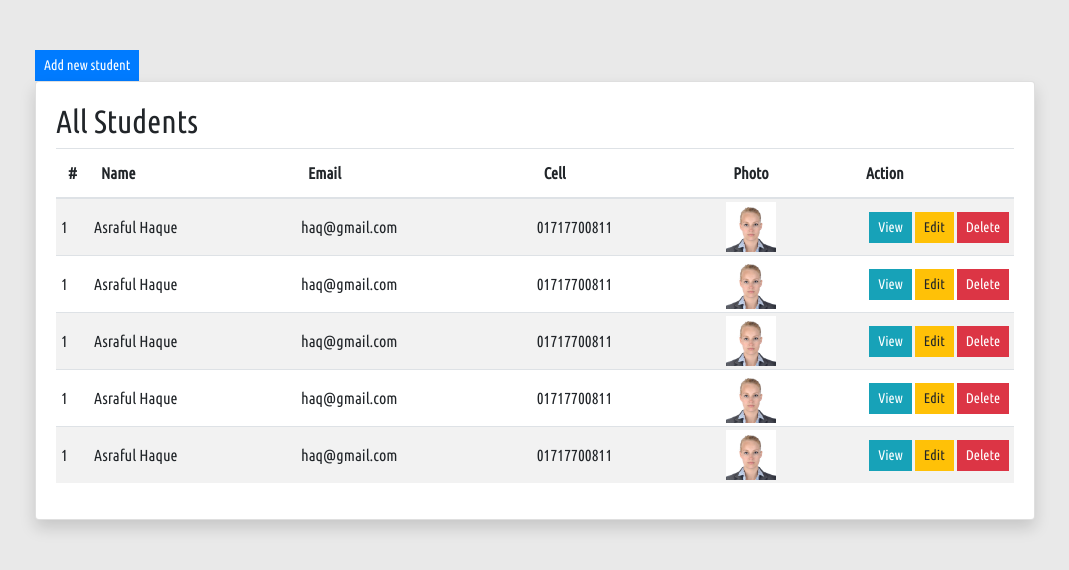
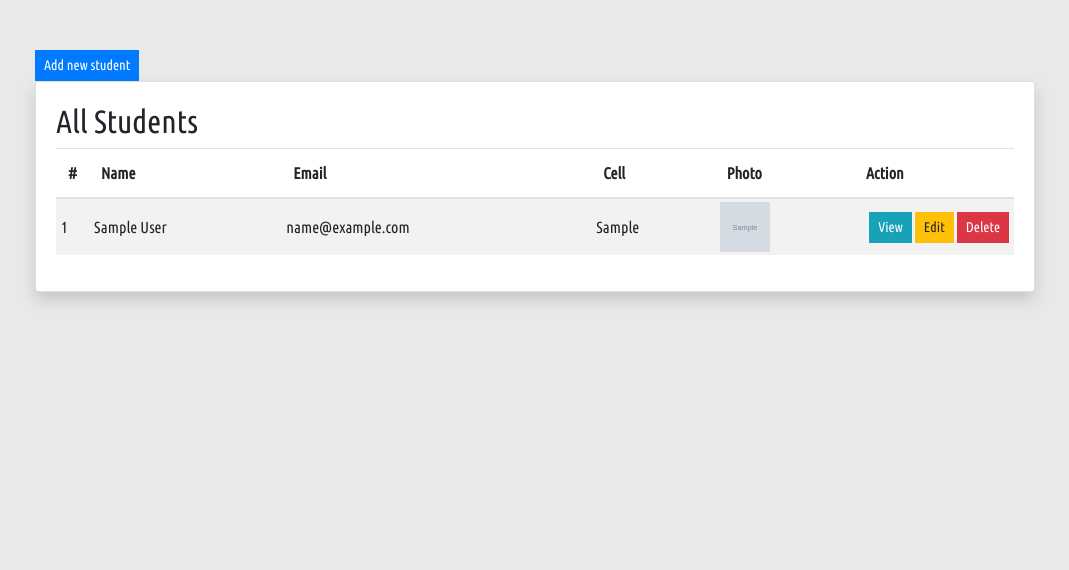
Before and after one commit to developer-siam/ajax-crud, a PHP site: page / in a window 1280 px wide. Shown: the top 570 px of the page, without its empty margins (105-1174 px from the left). Run offline with PHP 8.4, Linux system fonts and the light colour scheme; tables that the repository leaves empty or names only in its code hold one stand-in row (values such as "Sample post"); grey boxes marked "Sample" are stand-in pictures.

Commit message:
show all student's data done

```diff
--- a/assets/js/custom.js
+++ b/assets/js/custom.js
@@ -16,7 +16,7 @@
 		});
 
 		/**
-		 * receive value from student modal
+		 * student add and show
 		 */
 		$('form#student_add_form').submit(function(event){
 			event.preventDefault();
@@ -25,11 +25,15 @@
 			let cell = $('input[name="cell"]').val();
 
 			//file value
-			// let photo = $('input[name="email"]').val();
+			let photo = $('input[name="email"]').val();
 
+			//form validation
 			if (name=='' || email=='' || cell=='') {
 				$('.mess').html('<p class="alert alert-danger" >all fields are required<button class="close" data-dismiss="alert">&times;</button></p>');
 			}else{
+				/**
+				 * ajax request for add student's values into Database student table
+				 */
 				$.ajax({
 					url : 'inc/ajax/add_student.php',
 					data : new FormData(this),
@@ -37,21 +41,40 @@
 					contentType : false,
 					processData : false,
 					success : function(data){
+						//reset modal page
 						$('form#student_add_form')[0].reset();
+						//hide modal page
 						$('#student_add_modal').modal('hide');
+						//show a confirmation message on the student table
 						$('div.message').html(data);
+
+						/**
+						 * show all student
+						 */
+
+						showAllStudent();
+
 					}
 				});
 			}
+		});
 
 
 
 
+		/**
+		 * a function for get student's information and show it on the table
+		*/
 
+		function showAllStudent(){
+			$.ajax({
+			url :'inc/ajax/all_student.php',
+			success : function(data){
+				$('tbody#all_student').html(data);
+			}
 		});
-
-
-
+		}
+		showAllStudent();
 
 
 
--- /dev/null
+++ b/inc/ajax/all_student.php
@@ -0,0 +1,28 @@
+<?php
+	require_once "../../app/db.php";
+	require_once "../../app/function.php";
+
+
+	/**
+	 * student's value receive from database table
+	 */
+	$sql="SELECT * FROM students ORDER BY id DESC";
+	$data= $connection -> query($sql);
+	$i=1;
+
+	while ($fdata=$data -> fetch_assoc()):
+?>
+
+<tr>
+	<td><?php echo $i; $i++; ?></td>
+	<td><?php echo $fdata['name']; ?></td>
+	<td><?php echo $fdata['email']; ?></td>
+	<td><?php echo $fdata['cell']; ?></td>
+	<td><img src="img/students/<?php echo $fdata['photo']; ?>" alt=""></td>
+	<td>
+		<a id="single_show" class="btn btn-sm btn-info" href="#">View</a>
+		<a class="btn btn-sm btn-warning" href="#">Edit</a>
+		<a class="btn btn-sm btn-danger" href="#">Delete</a>
+	</td>
+</tr>
+<?php endwhile; ?>
--- a/index.php
+++ b/index.php
@@ -93,6 +93,8 @@
 		</div>
 	</div>
 
+
+	<!-- all student table -->
 	<div class="wrap-table ">
 		<a id="student_show" class="btn btn-primary btn-sm" href="#">Add new student</a>
 		<div class="card shadow">
@@ -112,67 +114,9 @@
 							<th>Action</th>
 						</tr>
 					</thead>
-					<tbody>
-						<tr>
-							<td>1</td>
-							<td>Asraful Haque</td>
-							<td>haq@gmail.com</td>
-							<td>01717700811</td>
-							<td><img src="assets/media/img/pp_photo/istockphoto-615279718-612x612.jpg" alt=""></td>
-							<td>
-								<a id="single_show" class="btn btn-sm btn-info" href="#">View</a>
-								<a class="btn btn-sm btn-warning" href="#">Edit</a>
-								<a class="btn btn-sm btn-danger" href="#">Delete</a>
-							</td>
-						</tr>
-						<tr>
-							<td>1</td>
-							<td>Asraful Haque</td>
-							<td>haq@gmail.com</td>
-							<td>01717700811</td>
-							<td><img src="assets/media/img/pp_photo/istockphoto-615279718-612x612.jpg" alt=""></td>
-							<td>
-								<a class="btn btn-sm btn-info" href="#">View</a>
-								<a class="btn btn-sm btn-warning" href="#">Edit</a>
-								<a class="btn btn-sm btn-danger" href="#">Delete</a>
-							</td>
-						</tr>
-						<tr>
-							<td>1</td>
-							<td>Asraful Haque</td>
-							<td>haq@gmail.com</td>
-							<td>01717700811</td>
-							<td><img src="assets/media/img/pp_photo/istockphoto-615279718-612x612.jpg" alt=""></td>
-							<td>
-								<a class="btn btn-sm btn-info" href="#">View</a>
-								<a class="btn btn-sm btn-warning" href="#">Edit</a>
-								<a class="btn btn-sm btn-danger" href="#">Delete</a>
-							</td>
-						</tr>
-						<tr>
-							<td>1</td>
-							<td>Asraful Haque</td>
-							<td>haq@gmail.com</td>
-							<td>01717700811</td>
-							<td><img src="assets/media/img/pp_photo/istockphoto-615279718-612x612.jpg" alt=""></td>
-							<td>
-								<a class="btn btn-sm btn-info" href="#">View</a>
-								<a class="btn btn-sm btn-warning" href="#">Edit</a>
-								<a class="btn btn-sm btn-danger" href="#">Delete</a>
-							</td>
-						</tr>
-						<tr>
-							<td>1</td>
-							<td>Asraful Haque</td>
-							<td>haq@gmail.com</td>
-							<td>01717700811</td>
-							<td><img src="assets/media/img/pp_photo/istockphoto-615279718-612x612.jpg" alt=""></td>
-							<td>
-								<a class="btn btn-sm btn-info" href="#">View</a>
-								<a class="btn btn-sm btn-warning" href="#">Edit</a>
-								<a class="btn btn-sm btn-danger" href="#">Delete</a>
-							</td>
-						</tr>
+					<tbody id="all_student">
+
+
 
 
 					</tbody>
```
Also changed, not shown: img/students/43bb2fb8464cb7503fa39b4397aed4f5.jpg (added), img/students/549e8115db18be69924d77e97fe5df73.jpg (added), img/students/662ba66b1be0c6df3552b7dbc5ba8e4b.jpg (added), img/students/6d1b493a36bbdcdcd55848c261b9bc3d.jpg (added), img/students/7aa22a4007586d1ce3ee86dd70ad36db.jpg (added), img/students/80d2ede22b07fc7bb9fe8c0d17145513.jpg (added), img/students/a5aaa2551206a73c4fdce012aac05d2d.jpeg (added), img/students/d0bc42a3147269039d62904359d484a2.jpg (added), img/students/d21af19e062153e771fc1b141531d4a5.jpg (added), img/students/e8d3ee9e3f84e91c64dca4f46707b546.jpg (added).
